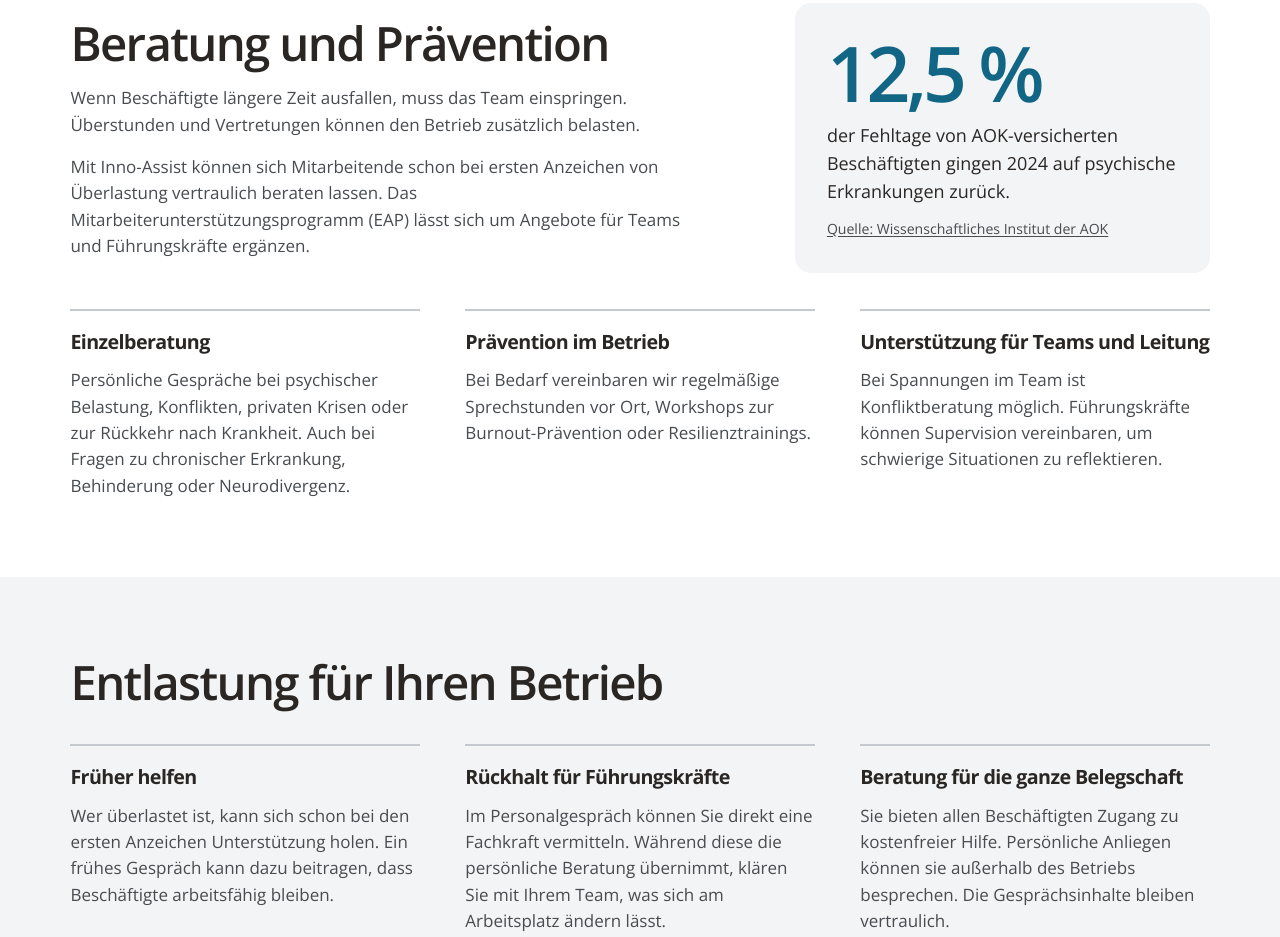
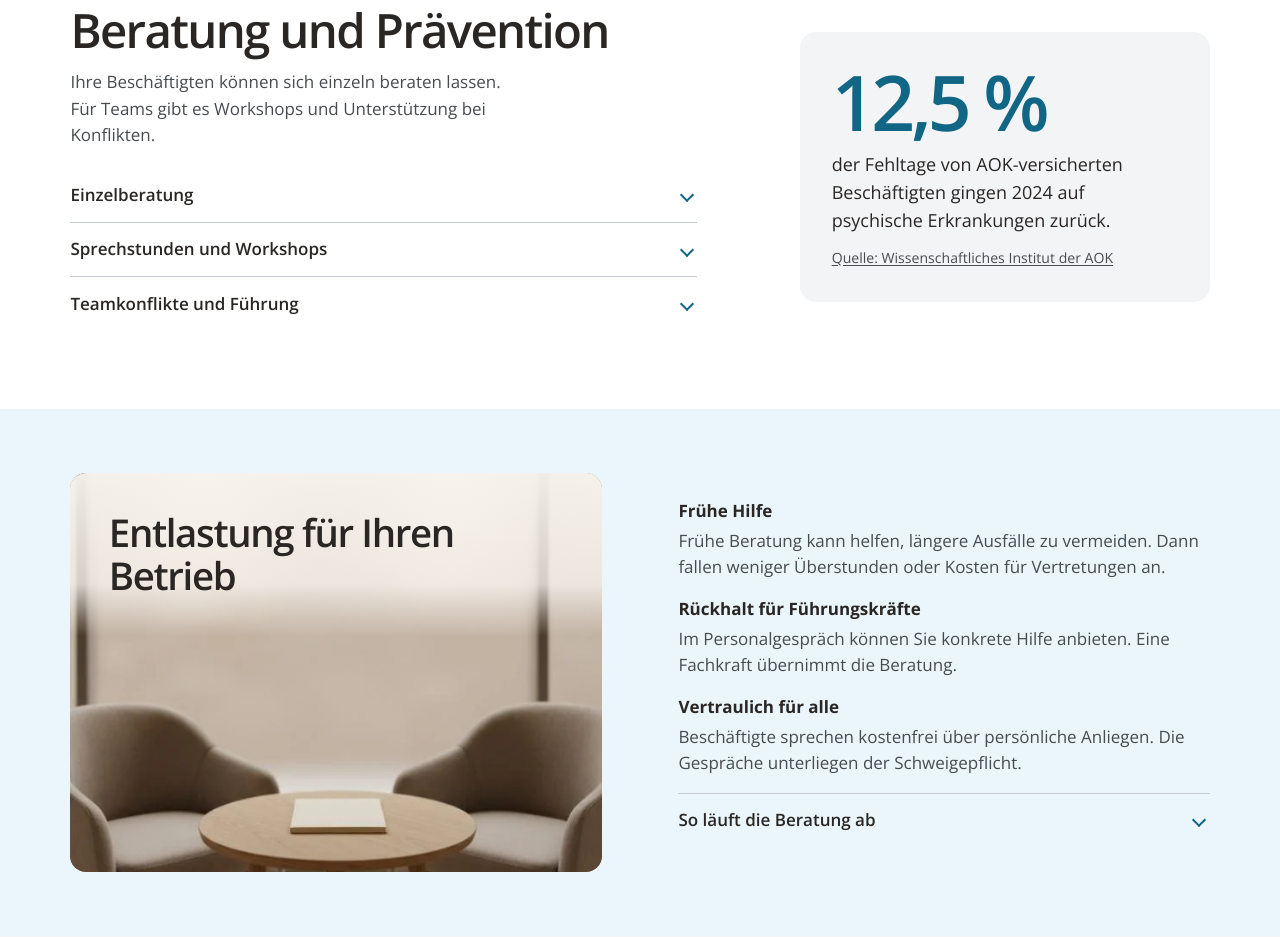
Before and after one commit to webhenk/innoassist, a plain HTML site: page index.html in a window 1280 px wide. Shown: the part 853-1790 px from the top of the page. Drawn offline with Linux system fonts and the light colour scheme.

Commit message:
Give services and employer benefits a compact visual layout

```diff
--- a/index.html
+++ b/index.html
@@ -51,69 +51,54 @@
       </div>
     </div>
 
-    <section id="leistungen" class="wrap segment">
-      <div class="services-intro">
-        <div>
+    <section id="leistungen" class="wrap segment services-layout">
+      <div class="services-heading">
         <h2>Beratung und Prävention</h2>
-          <p class="section-intro">Wenn Beschäftigte längere Zeit ausfallen, muss das Team einspringen. Überstunden und Vertretungen können den Betrieb zusätzlich belasten.</p>
-          <p class="section-intro">Mit Inno-Assist können sich Mitarbeitende schon bei ersten Anzeichen von Überlastung vertraulich beraten lassen. Das Mitarbeiterunterstützungsprogramm (EAP) lässt sich um Angebote für Teams und Führungskräfte ergänzen.</p>
+        <p>Ihre Beschäftigten können sich einzeln beraten lassen. Für Teams gibt es Workshops und Unterstützung bei Konflikten.</p>
       </div>
+
       <aside id="belastungen" class="burden-figure" aria-label="Psychische Gesundheit am Arbeitsplatz">
         <p><strong>12,5&nbsp;%</strong> der Fehltage von AOK-versicherten Beschäftigten gingen 2024 auf psychische Erkrankungen zurück.</p>
         <a href="https://www.wido.de/news-presse/pressemitteilungen/2025/40-prozent-aller-fehltage-2024-wegen-langzeit-erkrankungen/">Quelle: Wissenschaftliches Institut der AOK</a>
       </aside>
-      </div>
-      <div class="columns">
-        <article>
-          <h3>Einzelberatung</h3>
-          <p>Persönliche Gespräche bei psychischer Belastung, Konflikten, privaten Krisen oder zur Rückkehr nach Krankheit. Auch bei Fragen zu chronischer Erkrankung, Behinderung oder Neurodivergenz.</p>
-        </article>
-        <article>
-          <h3>Prävention im Betrieb</h3>
-          <p>Bei Bedarf vereinbaren wir regelmäßige Sprechstunden vor Ort, Workshops zur Burnout-Prävention oder Resilienztrainings.</p>
-        </article>
-        <article>
-          <h3>Unterstützung für Teams und Leitung</h3>
-          <p>Bei Spannungen im Team ist Konfliktberatung möglich. Führungskräfte können Supervision vereinbaren, um schwierige Situationen zu reflektieren.</p>
-        </article>
+
+      <div class="service-options">
+        <details>
+          <summary>Einzelberatung</summary>
+          <p>Bei Stress, Konflikten oder privaten Krisen können Beschäftigte direkt mit einer Fachkraft sprechen. Sie begleitet auch die Rückkehr nach Krankheit und berät bei Fragen zu chronischen Erkrankungen, Behinderung oder Neurodivergenz.</p>
+        </details>
+        <details>
+          <summary>Sprechstunden und Workshops</summary>
+          <p>Für Ihren Betrieb können Sie regelmäßige Sprechstunden, Workshops zur Burnout-Prävention und Resilienztrainings vereinbaren.</p>
+        </details>
+        <details>
+          <summary>Teamkonflikte und Führung</summary>
+          <p>Bei Spannungen im Team unterstützen wir mit Konfliktberatung. In der Supervision können Führungskräfte schwierige Situationen mit einer erfahrenen Fachkraft besprechen.</p>
+        </details>
       </div>
     </section>
 
-    <section id="nutzen" class="tint">
-      <div class="wrap segment">
+    <section id="nutzen" class="benefit-band">
+      <div class="wrap benefit-layout">
+        <div class="benefit-photo">
+          <img src="gespraechsraum.webp" alt="" width="619" height="619" loading="lazy">
           <h2>Entlastung für Ihren Betrieb</h2>
-        <div class="columns">
-          <article>
-            <h3>Früher helfen</h3>
-            <p>Wer überlastet ist, kann sich schon bei den ersten Anzeichen Unterstützung holen. Ein frühes Gespräch kann dazu beitragen, dass Beschäftigte arbeitsfähig bleiben.</p>
-          </article>
-          <article>
-            <h3>Rückhalt für Führungskräfte</h3>
-            <p>Im Personalgespräch können Sie direkt eine Fachkraft vermitteln. Während diese die persönliche Beratung übernimmt, klären Sie mit Ihrem Team, was sich am Arbeitsplatz ändern lässt.</p>
-          </article>
-          <article>
-            <h3>Beratung für die ganze Belegschaft</h3>
-            <p>Sie bieten allen Beschäftigten Zugang zu kostenfreier Hilfe. Persönliche Anliegen können sie außerhalb des Betriebs besprechen. Die Gesprächsinhalte bleiben vertraulich.</p>
-          </article>
         </div>
+        <div class="benefit-content">
+          <dl>
+            <dt>Frühe Hilfe</dt>
+            <dd>Frühe Beratung kann helfen, längere Ausfälle zu vermeiden. Dann fallen weniger Überstunden oder Kosten für Vertretungen an.</dd>
+            <dt>Rückhalt für Führungskräfte</dt>
+            <dd>Im Personalgespräch können Sie konkrete Hilfe anbieten. Eine Fachkraft übernimmt die Beratung.</dd>
+            <dt>Vertraulich für alle</dt>
+            <dd>Beschäftigte sprechen kostenfrei über persönliche Anliegen. Die Gespräche unterliegen der Schweigepflicht.</dd>
+          </dl>
+          <details id="beratung" class="process-details">
+            <summary>So läuft die Beratung ab</summary>
+            <p>Beschäftigte melden sich per Telefon oder E-Mail. Auch HR und Führungskräfte können den Kontakt vermitteln. Eine feste Bezugsperson begleitet die Gespräche und vermittelt bei Bedarf passende Fachdienste.</p>
+            <p>Der gemeinnützige Träger Innosozial verbindet Psychologie, Sozialpädagogik und systemische Beratung. Die Beratung steht allen offen, unabhängig von Herkunft, Behinderung oder Identität. Persönliche Termine sind in Ahlen, Warendorf, Beckum und Oelde oder nach Vereinbarung im Betrieb möglich.</p>
+          </details>
         </div>
-    </section>
-
-    <section id="beratung" class="wrap segment">
-      <h2>So läuft die Beratung ab</h2>
-      <div class="columns">
-        <article>
-          <h3>Termin vereinbaren</h3>
-          <p>Beschäftigte melden sich per Telefon oder E-Mail direkt bei Inno-Assist. Auch HR oder die Führungskraft können den Kontakt vermitteln.</p>
-        </article>
-        <article>
-          <h3>Eine feste Ansprechperson</h3>
-          <p>Eine feste Bezugsperson begleitet die Gespräche und hilft, die nächsten Schritte zu klären. Das Team des gemeinnützigen Trägers verbindet Psychologie, Sozialpädagogik und systemische Beratung. Bei Bedarf vermittelt es an interne Fachdienste oder externe Fachkräfte.</p>
-        </article>
-        <article>
-          <h3>Vertraulich und persönlich</h3>
-          <p>Die Fachkräfte unterliegen der Schweigepflicht. Das Angebot steht allen offen, unabhängig von Herkunft, Behinderung oder Identität. Gesprächsinhalte bleiben vertraulich, auch wenn Sie den Kontakt vermittelt haben. Gespräche sind in Ahlen, Warendorf, Beckum und Oelde möglich. Termine im Betrieb vereinbaren wir bei Bedarf.</p>
-        </article>
       </div>
     </section>
 
@@ -123,12 +108,12 @@
           <p class="label"><b></b>Das Einstiegspaket</p>
           <h2>Mit zehn Beratungsstunden starten</h2>
           <p class="price">1.500 € <small>netto</small></p>
-          <p>Das Stundenpaket steht Ihrer Belegschaft zur Verfügung. Sie testen das Angebot ohne langfristige Bindung. Bei Vor-Ort-Terminen kommen Fahrtkosten hinzu.</p>
+          <p>Für Ihre gesamte Belegschaft, ohne langfristige Bindung. Bei Vor-Ort-Terminen kommen Fahrtkosten hinzu.</p>
         </div>
         <ol>
-          <li><strong>Kostenloses Erstgespräch</strong><p>Wir klären Ihren Bedarf, planen die Einführung und vereinbaren, woran Sie das Pilotprojekt beurteilen möchten.</p></li>
-          <li><strong>Beratung im Betrieb einführen</strong><p>Auf Wunsch stellen wir Inno-Assist in einer kurzen Infoveranstaltung vor. Diese ist im Paket enthalten.</p></li>
-          <li><strong>Über eine Fortsetzung entscheiden</strong><p>Im Abschlussgespräch ziehen wir Bilanz. Wenn Sie fortsetzen, können Sie übrige Stunden anrechnen lassen und den Umfang oder die Leistungen anpassen.</p></li>
+          <li><strong>Kostenloses Erstgespräch</strong><p>Wir klären, was Ihr Team braucht und wie Sie die Pilotphase auswerten möchten.</p></li>
+          <li><strong>Beratung im Betrieb einführen</strong><p>Auf Wunsch stellen wir das Angebot Ihrem Team vor. Die Infoveranstaltung ist inklusive.</p></li>
+          <li><strong>Über eine Fortsetzung entscheiden</strong><p>Nach der Pilotphase entscheiden Sie, ob es weitergeht. Übrige Stunden können Sie auf ein Folgepaket anrechnen lassen.</p></li>
         </ol>
       </div>
     </section>
--- a/style.css
+++ b/style.css
@@ -80,17 +80,70 @@
   font-size: .94rem;
 }
 
-.section-intro {
-  margin-top: 1rem;
-  max-width: 68ch;
+.services-layout {
+  display: grid;
+  grid-template-columns: minmax(0, 1.3fr) minmax(0, .85fr);
+  grid-template-areas: "heading stat" "options stat";
+  gap: 1.25rem clamp(2rem, 8vw, 7rem);
+  align-items: start;
 }
+.services-heading { grid-area: heading; }
+.services-heading p { margin-top: .85rem; max-width: 46ch; }
+.service-options { grid-area: options; }
+.services-layout aside { grid-area: stat; align-self: center; }
+.service-options details + details { border-top: 1px solid var(--border); }
 
-.services-intro {
+summary {
+  display: flex;
+  align-items: center;
+  justify-content: space-between;
+  gap: 1rem;
+  padding: .85rem 0;
+  font-weight: 600;
+  cursor: pointer;
+  list-style: none;
+}
+summary::-webkit-details-marker { display: none; }
+summary::after {
+  content: "";
+  width: .5rem;
+  height: .5rem;
+  flex: none;
+  margin-right: .35rem;
+  border-right: 2px solid var(--blue-ink);
+  border-bottom: 2px solid var(--blue-ink);
+  transform: rotate(45deg);
+}
+details[open] > summary::after { transform: rotate(225deg); }
+summary:hover { color: var(--blue-ink); }
+summary:focus-visible { outline: 2px solid var(--blue-ink); outline-offset: 3px; }
+details p { padding: 0 1rem 1rem 0; }
+.benefit-band { background: var(--blue-tint); }
+.benefit-layout {
   display: grid;
-  grid-template-columns: minmax(0, 3fr) minmax(0, 2fr);
-  gap: clamp(2rem, 8vw, 8rem);
+  grid-template-columns: 1fr 1fr;
+  gap: clamp(2rem, 6vw, 6rem);
+  padding-block: clamp(2rem, 5vw, 4.5rem);
   align-items: center;
 }
+.benefit-photo {
+  position: relative;
+  overflow: hidden;
+  border-radius: 1rem;
+  background: #dfd5c7;
+  aspect-ratio: 1.33;
+}
+.benefit-photo img { width: 100%; height: 100%; object-fit: cover; object-position: center 74%; }
+.benefit-photo h2 {
+  position: absolute;
+  inset: 0 0 auto;
+  padding: clamp(1.25rem, 3vw, 2.5rem);
+  background: linear-gradient(to bottom, rgba(248,244,238,.96), rgba(248,244,238,.8) 68%, transparent);
+  font-size: clamp(2rem, 3vw, 3rem);
+}
+.benefit-content dt { font-weight: 700; }
+.benefit-content dd { margin: .2rem 0 1rem; color: var(--text); }
+.process-details { border-top: 1px solid var(--border); }
 
 .burden-figure {
   padding: clamp(1.25rem, 3vw, 2rem);
@@ -122,10 +175,14 @@
 }
 
 @media (max-width: 650px) {
-  .services-intro {
+  .services-layout {
     grid-template-columns: 1fr;
-    gap: 1.75rem;
+    grid-template-areas: "heading" "stat" "options";
+    gap: 1.25rem;
   }
+  .benefit-layout { grid-template-columns: 1fr; gap: 1.5rem; }
+  .benefit-photo { aspect-ratio: 1.85; }
+  .benefit-photo h2 { font-size: 1.9rem; }
 }
 
 @media (max-width: 850px) {
```
Also changed, not shown: gespraechsraum.webp (added). Lines whose indentation alone changed are shown as unchanged.
